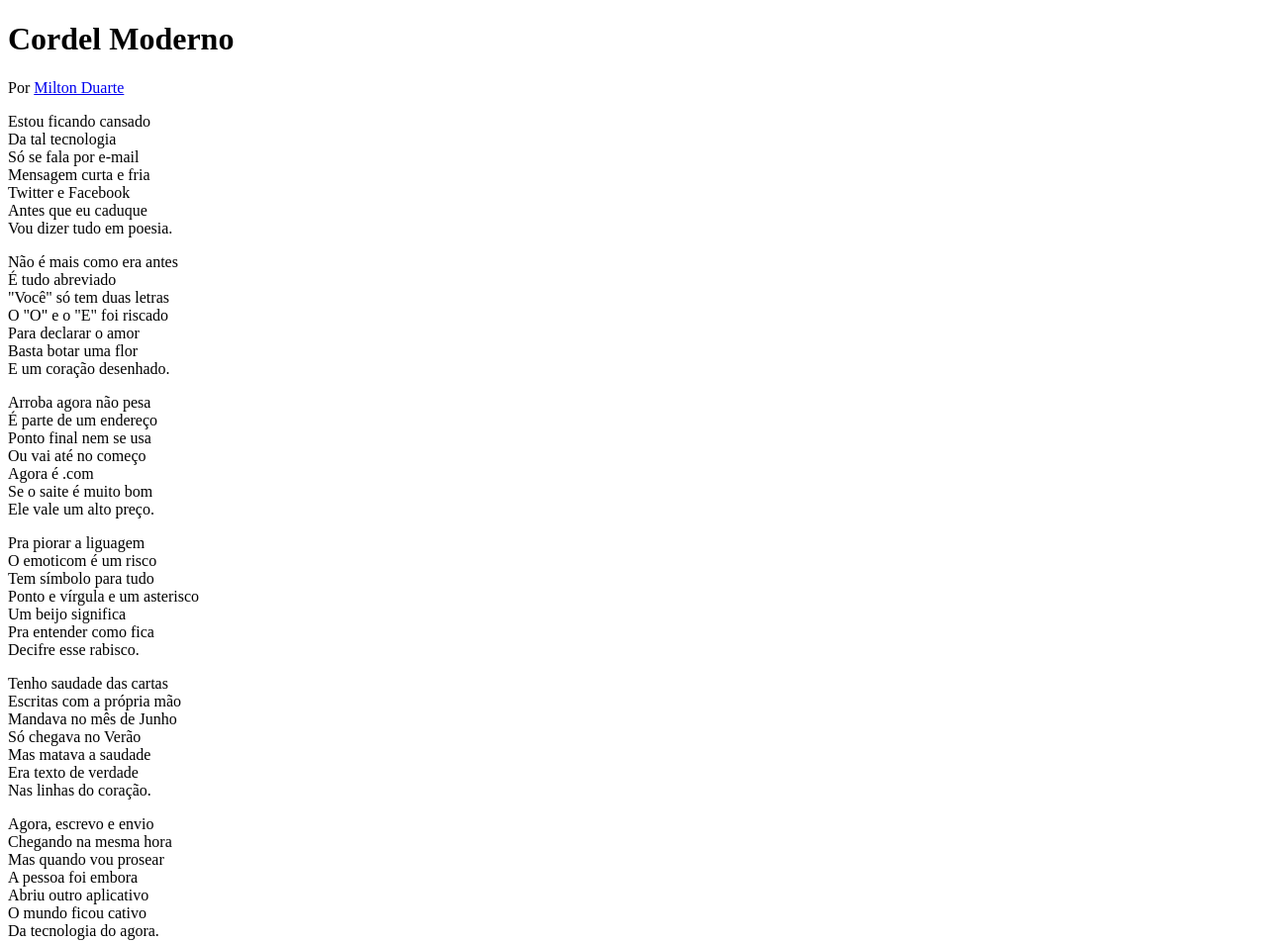
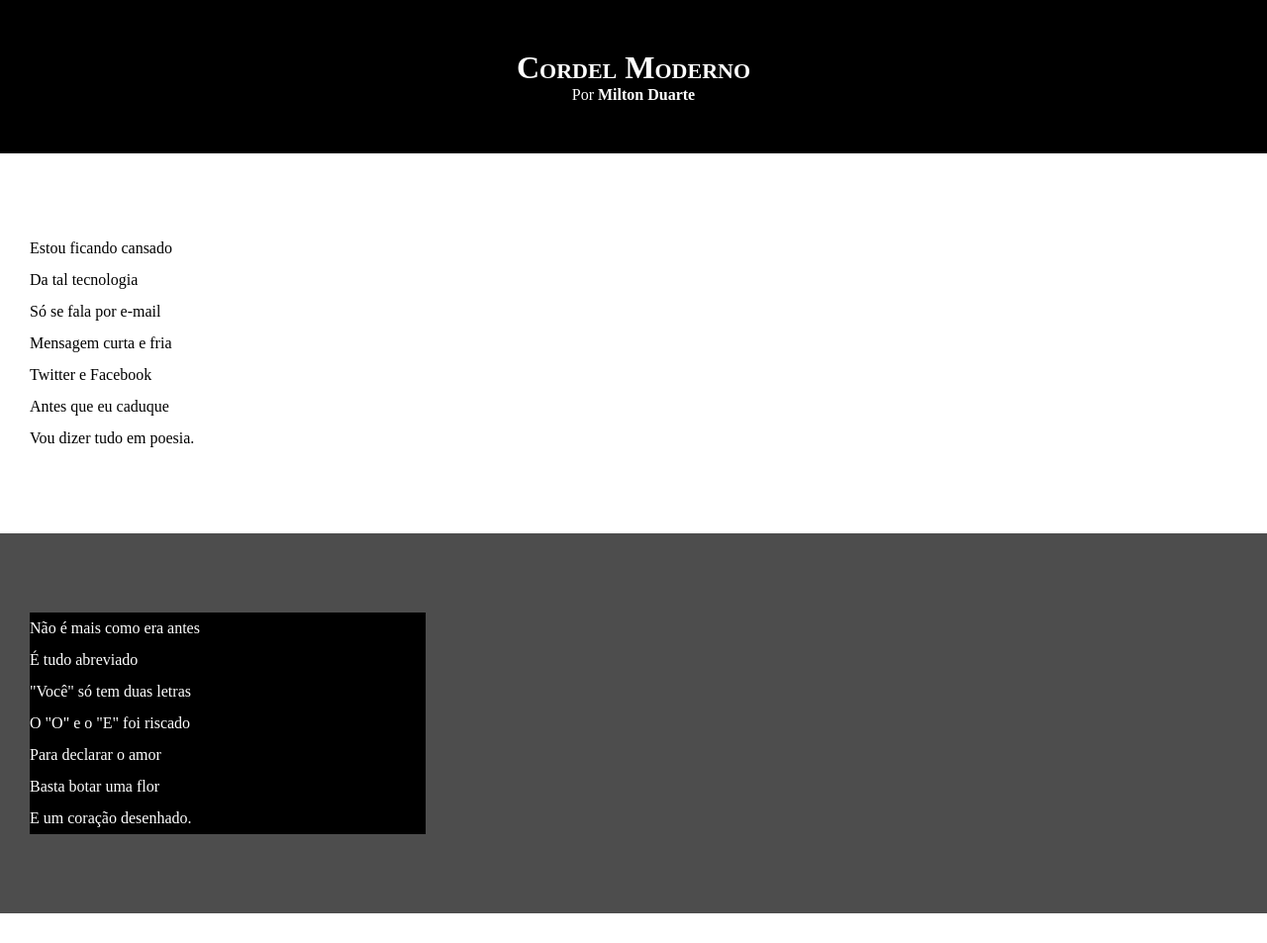
Before and after one commit to alandelonbernardo/html-css, a plain HTML site: page desafios/modulo-01/d012/index.html in a window 1280 px wide. Shown: the top 953 px of the page at 99% size. Drawn offline with Linux system fonts and the light colour scheme.

Commit message:
atualizei estilos dos textos e blocos

```diff
--- a/desafios/modulo-01/d012/estilo/style.css
+++ b/desafios/modulo-01/d012/estilo/style.css
@@ -1 +1,65 @@
 @charset "UTF-8";
+
+*{
+    margin: 0px;
+    padding: 0px;
+}
+
+html, body {
+    min-height: 100vh;
+    background-color: darkgray;
+}
+
+header {
+    background-color: black;
+    color: white;
+    text-align: center;
+}
+
+header > h1 {
+    padding-top: 50px;
+    font-variant: small-caps;
+}
+
+header > p {
+    padding-bottom: 50px;
+}
+
+header a, footer a {
+    color: white;
+    text-decoration: none;
+    font-weight: bolder;
+}
+
+header a:hover, footer a:hover {
+    text-decoration: underline;
+}
+
+section {
+    padding-top: 10vh;
+    padding-bottom: 10vh;
+    line-height: 2em;
+    padding-left: 30px;
+}
+
+section.normal {
+    background-color: white;
+    color: black;
+}
+
+section.imagem {
+    background-color: rgb(77, 77, 77);
+    color: white;
+}
+
+section.imagem > p {
+    width: 400px;
+    background-color: black;
+
+}
+
+footer {
+    background-color: black;
+    color: white;
+    padding: 10px;
+}
--- a/desafios/modulo-01/d012/index.html
+++ b/desafios/modulo-01/d012/index.html
@@ -10,11 +10,17 @@
 </head>
 <body>
     <header>
-        <h1>Cordel Moderno</h1>
-        <p>Por <a href="https://www.recantodasletras.com.br/poesias/3186743" target="_blank">Milton Duarte</a></p>
+        <h1>
+            Cordel Moderno
+        </h1>
+        <p>
+            Por <a
+            href="https://www.recantodasletras.com.br/poesias/3186743"
+            target="_blank">Milton Duarte</a>
+        </p>
     </header>
 
-    <section>
+    <section class="normal">
         <p>
             Estou ficando cansado <br>
             Da tal tecnologia <br>
@@ -26,7 +32,7 @@
         </p>
     </section>
 
-    <section>
+    <section class="imagem">
         <p>
             Não é mais como era antes <br>
             É tudo abreviado <br>
@@ -38,7 +44,7 @@
         </p>
     </section>
 
-    <section>
+    <section class="normal">
         <p>
             Arroba agora não pesa <br>
             É parte de um endereço <br>
@@ -60,7 +66,7 @@
         </p>
     </section>
 
-    <section>
+    <section class="imagem">
         <p>
             Tenho saudade das cartas <br>
             Escritas com a própria mão <br>
@@ -72,7 +78,7 @@
         </p>
     </section>
 
-    <section>
+    <section class="normal">
         <p>
             Agora, escrevo e envio <br>
             Chegando na mesma hora <br>
```
